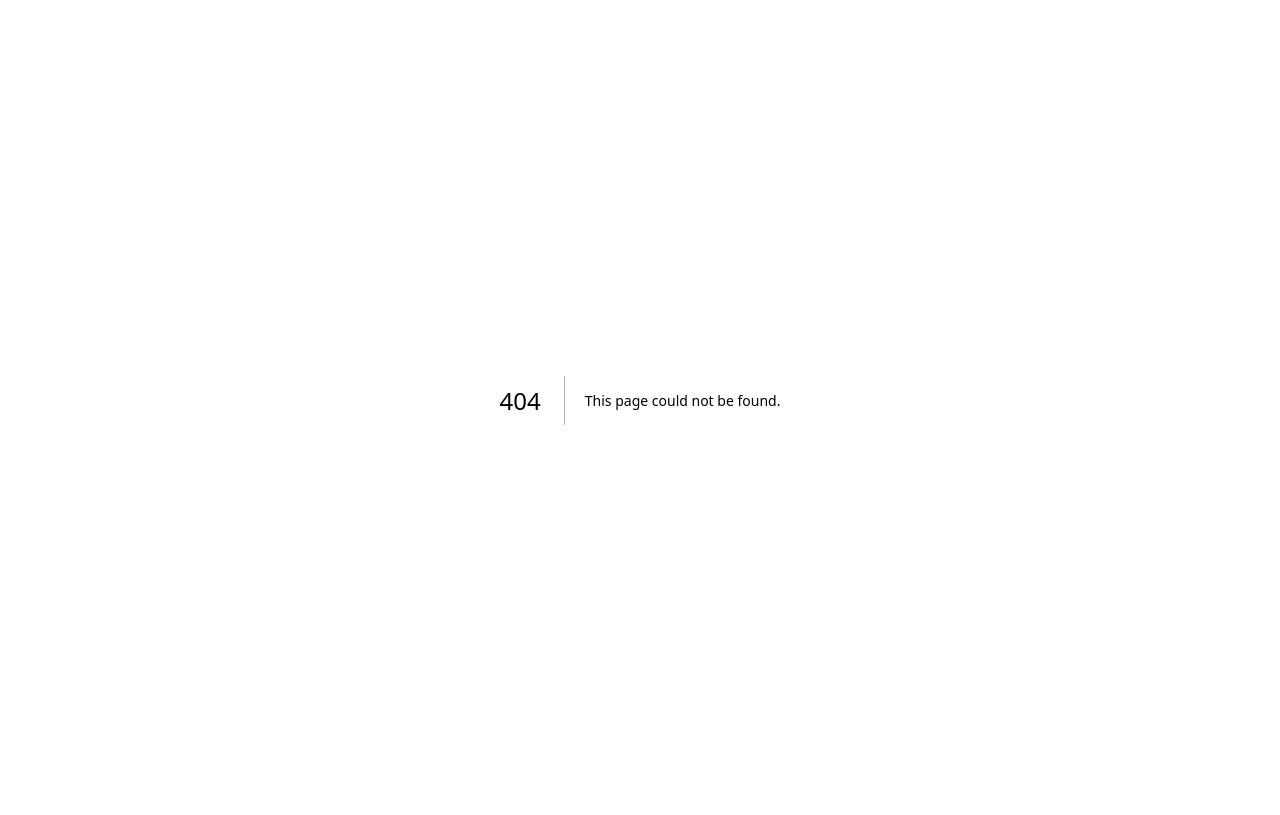
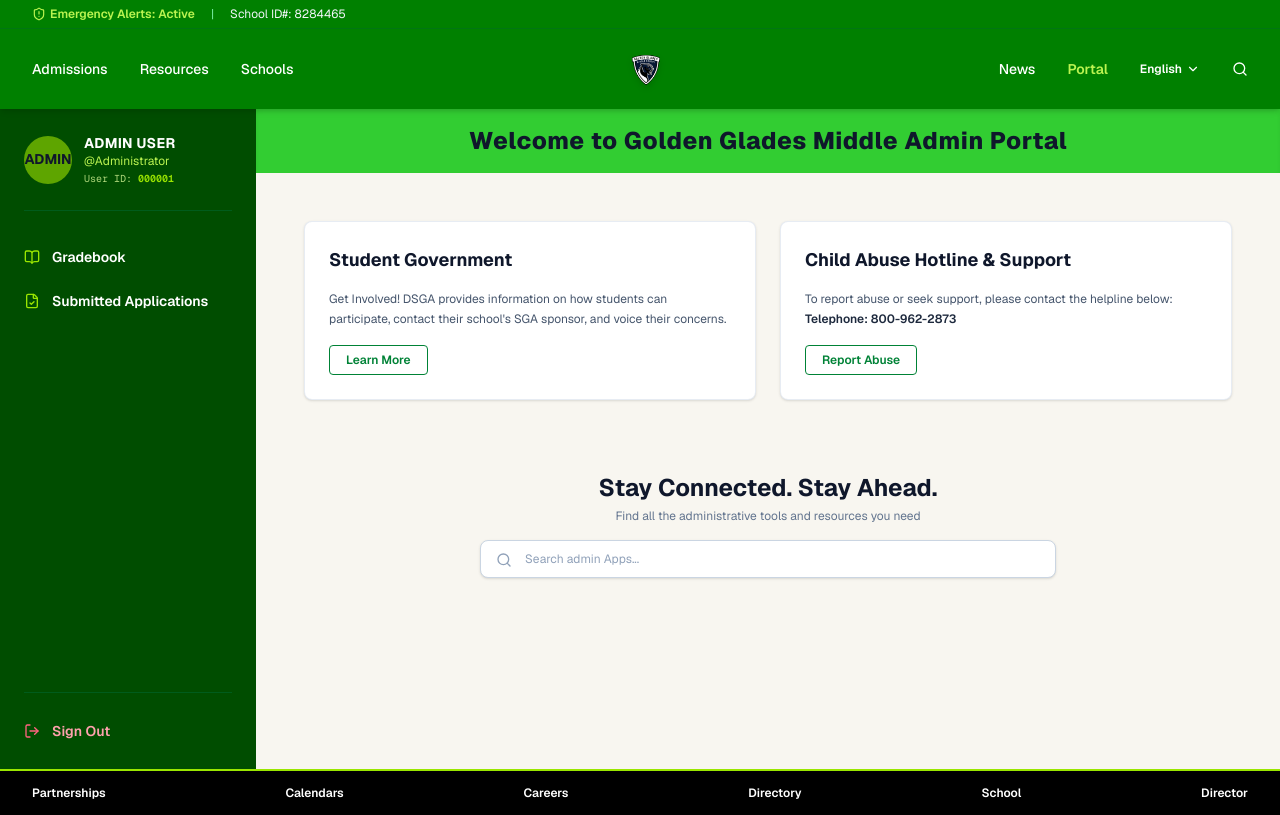
Before and after one commit to GoldenGladesMiddle/golden-glades-portal, a Next.js app: page /AdminPortal in a window 1280 px wide. Before the commit this address had no page. Built offline with nearby package versions, Linux system fonts and the light colour scheme.

Commit message:
Add Admin Portal page with navigation and layout

```diff
--- /dev/null
+++ b/app/AdminPortal/page.tsx
@@ -0,0 +1,205 @@
+'use client';
+
+import React, { useState } from 'react';
+import Image from 'next/image';
+import Link from 'next/link';
+import {
+  ShieldAlert,
+  BookOpen,
+  FileCheck,
+  Search,
+  ChevronDown,
+  LogOut
+} from 'lucide-react';
+
+export default function AdminPortalPage() {
+  const [searchTerm, setSearchTerm] = useState('');
+
+  return (
+    <div className="min-h-screen bg-[#f8f6f0] flex flex-col justify-between font-sans">
+      <div>
+        {/* 1. Top Navigation Bar (#008000 / Lime Green theme) */}
+        <header className="bg-[#008000] text-white shadow-md sticky top-0 z-50">
+          {/* Top Utility Row */}
+          <div className="text-slate-100 text-xs py-1.5 px-4 md:px-8 flex justify-between items-center border-b border-green-800/40">
+            <div className="flex items-center space-x-4">
+              <span className="flex items-center gap-1 text-lime-300 font-semibold">
+                <ShieldAlert className="w-3.5 h-3.5" /> Emergency Alerts: Active
+              </span>
+              <span className="hidden sm:inline text-green-300">|</span>
+              <span className="hidden sm:inline">School ID#: 8284465</span>
+            </div>
+          </div>
+
+          {/* Main Header Links Row */}
+          <div className="max-w-7xl mx-auto px-4 md:px-8 py-2 flex items-center justify-between">
+            <nav className="hidden md:flex items-center space-x-8 text-sm font-medium">
+              <a href="#" className="hover:text-lime-200 transition">Admissions</a>
+              <a href="#" className="hover:text-lime-200 transition">Resources</a>
+              <a href="#" className="hover:text-lime-200 transition">Schools</a>
+            </nav>
+
+            <div className="flex items-center justify-center py-1">
+              <Link href="/" className="transform hover:scale-105 transition block">
+                <Image
+                  src="/logo.png"
+                  alt="Golden Glades Middle Logo"
+                  width={60}
+                  height={60}
+                  className="w-14 h-14 object-contain drop-shadow-md"
+                  priority
+                />
+              </Link>
+            </div>
+
+            <div className="hidden md:flex items-center space-x-8 text-sm font-medium">
+              <a href="#" className="hover:text-lime-200 transition">News</a>
+              <Link href="/AdminPortal" className="text-lime-300 font-semibold transition">Portal</Link>
+              <div className="flex items-center space-x-1 cursor-pointer hover:text-lime-200 transition text-xs font-semibold">
+                <span>English</span>
+                <ChevronDown className="w-3.5 h-3.5" />
+              </div>
+              <button className="hover:text-lime-200 transition focus:outline-none">
+                <Search className="w-4 h-4" />
+              </button>
+            </div>
+          </div>
+        </header>
+
+        {/* 2. Main Portal Workspace */}
+        <div className="flex flex-col md:flex-row min-h-[calc(100vh-140px)]">
+          {/* Left Sidebar */}
+          <aside className="w-full md:w-64 bg-[#004d00] text-white flex flex-col justify-between p-6 shrink-0">
+            <div className="space-y-8">
+              {/* User Profile */}
+              <div className="flex items-center space-x-3 pb-6 border-b border-green-800/60">
+                <div className="w-12 h-12 rounded-full bg-lime-600 flex items-center justify-center font-bold text-sm overflow-hidden text-center leading-tight p-1 text-slate-900">
+                  ADMIN
+                </div>
+                <div>
+                  <h3 className="font-bold text-sm tracking-wide">ADMIN USER</h3>
+                  <p className="text-xs text-lime-300">@Administrator</p>
+                  <p className="text-[10px] text-lime-200/80 font-mono mt-0.5">
+                    User ID: <span className="text-lime-400 font-semibold">000001</span>
+                  </p>
+                </div>
+              </div>
+
+              {/* Navigation Links */}
+              <nav className="space-y-4 text-sm font-semibold">
+                <Link
+                  href="/AdminPortal/gradebook"
+                  className="flex items-center space-x-3 text-white hover:text-lime-300 transition py-1"
+                >
+                  <BookOpen className="w-4 h-4 text-lime-400" />
+                  <span>Gradebook</span>
+                </Link>
+
+                <Link
+                  href="/AdminPortal/submitted-applications"
+                  className="flex items-center space-x-3 text-white hover:text-lime-300 transition py-1"
+                >
+                  <FileCheck className="w-4 h-4 text-lime-400" />
+                  <span>Submitted Applications</span>
+                </Link>
+              </nav>
+            </div>
+
+            {/* Sign Out Button */}
+            <div className="pt-6 border-t border-green-800/60 mt-auto">
+              <a
+                href="/api/auth/logout"
+                className="flex items-center space-x-3 text-sm font-semibold text-rose-300 hover:text-rose-100 transition py-1"
+              >
+                <LogOut className="w-4 h-4 text-rose-400" />
+                <span>Sign Out</span>
+              </a>
+            </div>
+          </aside>
+
+          {/* Right Main Content Panel */}
+          <main className="flex-1 flex flex-col">
+            {/* Centered Welcome Banner */}
+            <div className="bg-[#32cd32] text-slate-900 py-4 px-6 text-center shadow-inner">
+              <h1 className="text-xl md:text-2xl font-extrabold tracking-wide">
+                Welcome to Golden Glades Middle Admin Portal
+              </h1>
+            </div>
+
+            {/* Main Dashboard Content */}
+            <div className="p-6 md:p-12 space-y-12 max-w-6xl mx-auto w-full">
+              {/* Support & SGA Cards Grid */}
+              <div className="grid grid-cols-1 md:grid-cols-2 gap-6">
+                {/* Student Government Card */}
+                <div className="bg-white p-6 rounded-lg shadow-sm border border-slate-200/80 space-y-4">
+                  <h2 className="text-lg font-bold text-slate-900">
+                    Student Government
+                  </h2>
+                  <p className="text-xs text-slate-600 leading-relaxed">
+                    Get Involved! DSGA provides information on how students can participate, contact their school&apos;s SGA sponsor, and voice their concerns.
+                  </p>
+                  <div>
+                    <button className="px-4 py-1.5 text-xs font-semibold text-green-700 border border-green-700 rounded hover:bg-green-50 transition">
+                      Learn More
+                    </button>
+                  </div>
+                </div>
+
+                {/* Child Abuse Hotline Card */}
+                <div className="bg-white p-6 rounded-lg shadow-sm border border-slate-200/80 space-y-4">
+                  <h2 className="text-lg font-bold text-slate-900">
+                    Child Abuse Hotline &amp; Support
+                  </h2>
+                  <p className="text-xs text-slate-600 leading-relaxed">
+                    To report abuse or seek support, please contact the helpline below: <br />
+                    <span className="font-semibold text-slate-800">Telephone: 800-962-2873</span>
+                  </p>
+                  <div>
+                    <button className="px-4 py-1.5 text-xs font-semibold text-green-700 border border-green-700 rounded hover:bg-green-50 transition">
+                      Report Abuse
+                    </button>
+                  </div>
+                </div>
+              </div>
+
+              {/* Search Section */}
+              <div className="text-center space-y-4 max-w-xl mx-auto pt-6">
+                <div className="space-y-1">
+                  <h2 className="text-2xl font-bold text-slate-900">
+                    Stay Connected. Stay Ahead.
+                  </h2>
+                  <p className="text-xs text-slate-500">
+                    Find all the administrative tools and resources you need
+                  </p>
+                </div>
+
+                <div className="relative">
+                  <Search className="absolute left-4 top-3 w-4 h-4 text-slate-400" />
+                  <input
+                    type="text"
+                    value={searchTerm}
+                    onChange={(e) => setSearchTerm(e.target.value)}
+                    placeholder="Search admin Apps..."
+                    className="w-full bg-white border border-slate-300 rounded-lg py-2.5 pl-11 pr-4 text-xs text-slate-800 placeholder-slate-400 focus:outline-none focus:ring-2 focus:ring-green-600 shadow-sm"
+                  />
+                </div>
+              </div>
+            </div>
+          </main>
+        </div>
+      </div>
+
+      {/* 3. Black Footer Sub-Bar */}
+      <footer className="bg-black text-white text-xs font-semibold py-3.5 px-4 md:px-8 border-t-2 border-lime-400 z-50">
+        <div className="max-w-7xl mx-auto flex flex-wrap items-center justify-center md:justify-between gap-y-2 gap-x-6 text-center">
+          <a href="#" className="hover:text-lime-400 transition">Partnerships</a>
+          <a href="#" className="hover:text-lime-400 transition">Calendars</a>
+          <Link href="/careers" className="hover:text-lime-400 transition">Careers</Link>
+          <a href="#" className="hover:text-lime-400 transition">Directory</a>
+          <a href="#" className="hover:text-lime-400 transition">School</a>
+          <Link href="/director" className="hover:text-lime-400 transition">Director</Link>
+        </div>
+      </footer>
+    </div>
+  );
+}
```
